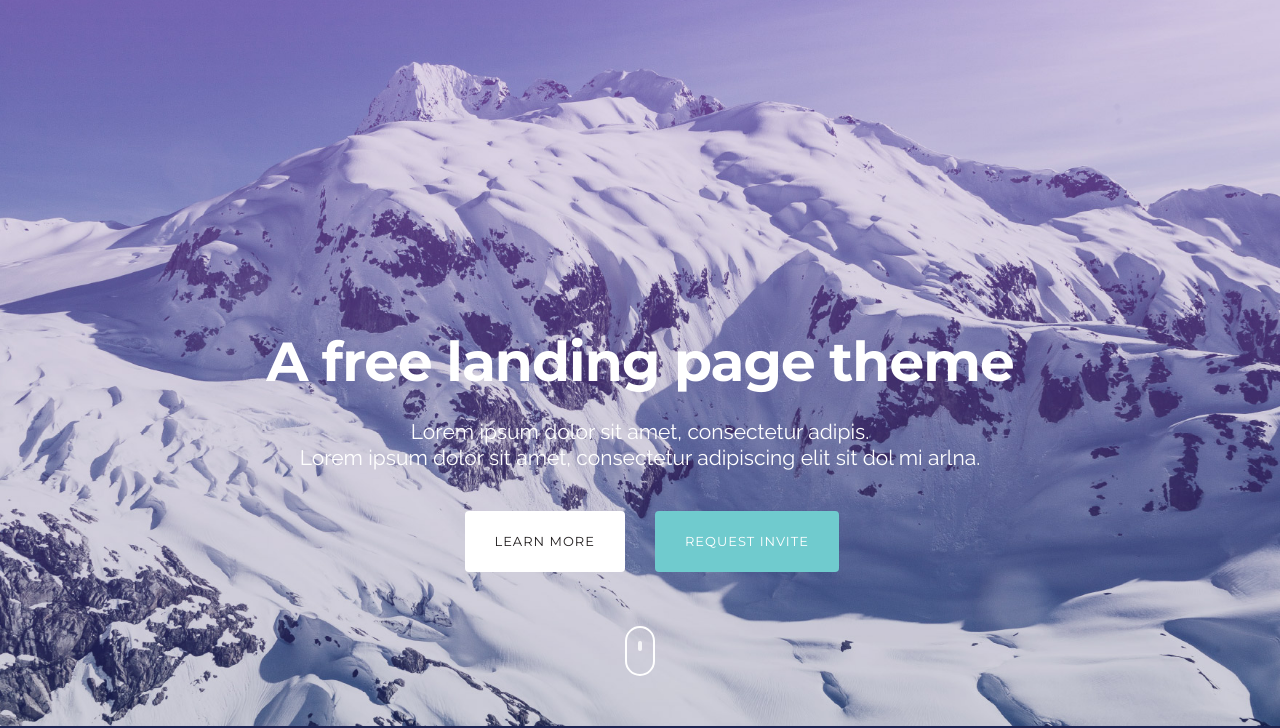
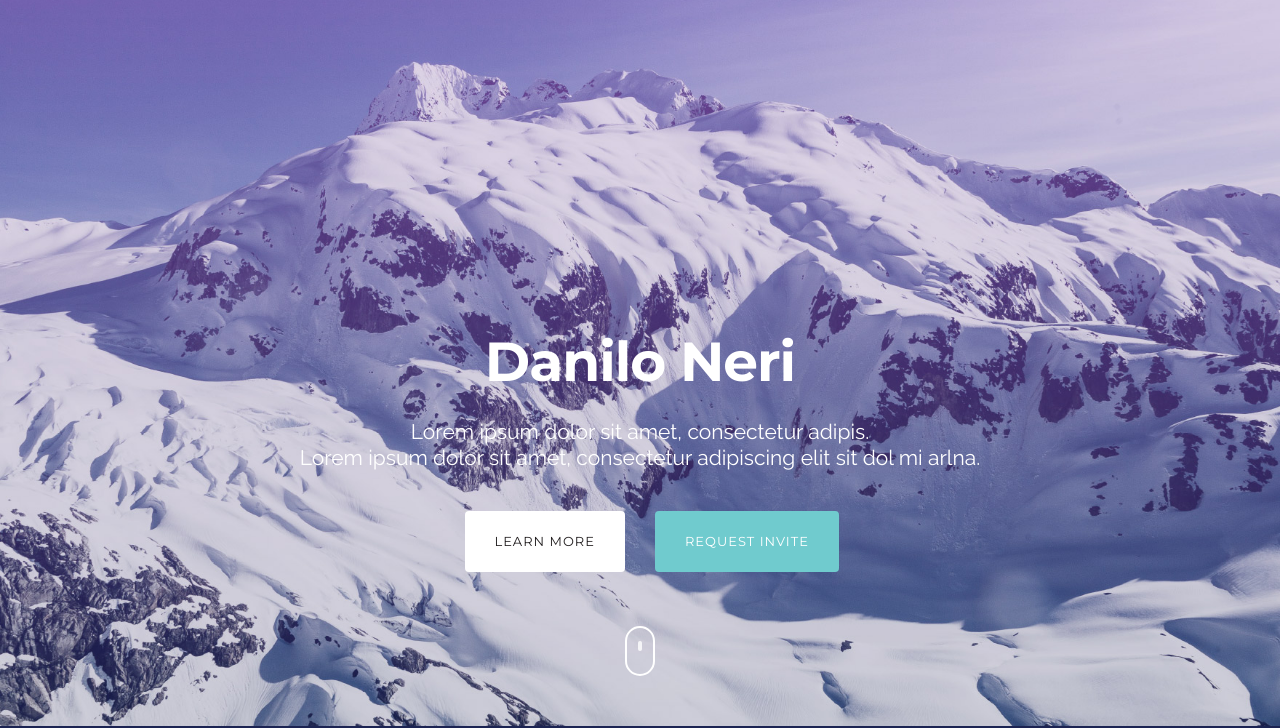
Before and after one commit to djneris/Site-Netilify, a plain HTML site: page index.html in a window 1280 px wide. Shown: the part 74-802 px from the top of the page. Drawn offline with nearby package versions, Linux system fonts and the light colour scheme.

Commit message:
Troca de texto

```diff
--- a/index.html
+++ b/index.html
@@ -60,7 +60,7 @@
 
         <div class="row header-info">
           <div class="col-sm-10 col-sm-offset-1 text-center">
-            <h1 class="wow fadeIn">A free landing page theme</h1>
+            <h1 class="wow fadeIn">Danilo Neri</h1>
             <br />
             <p class="lead wow fadeIn" data-wow-delay="0.5s">Lorem ipsum dolor sit amet, consectetur adipis. <br>
             Lorem ipsum dolor sit amet, consectetur adipiscing elit sit dol mi arlna.</p>
```
